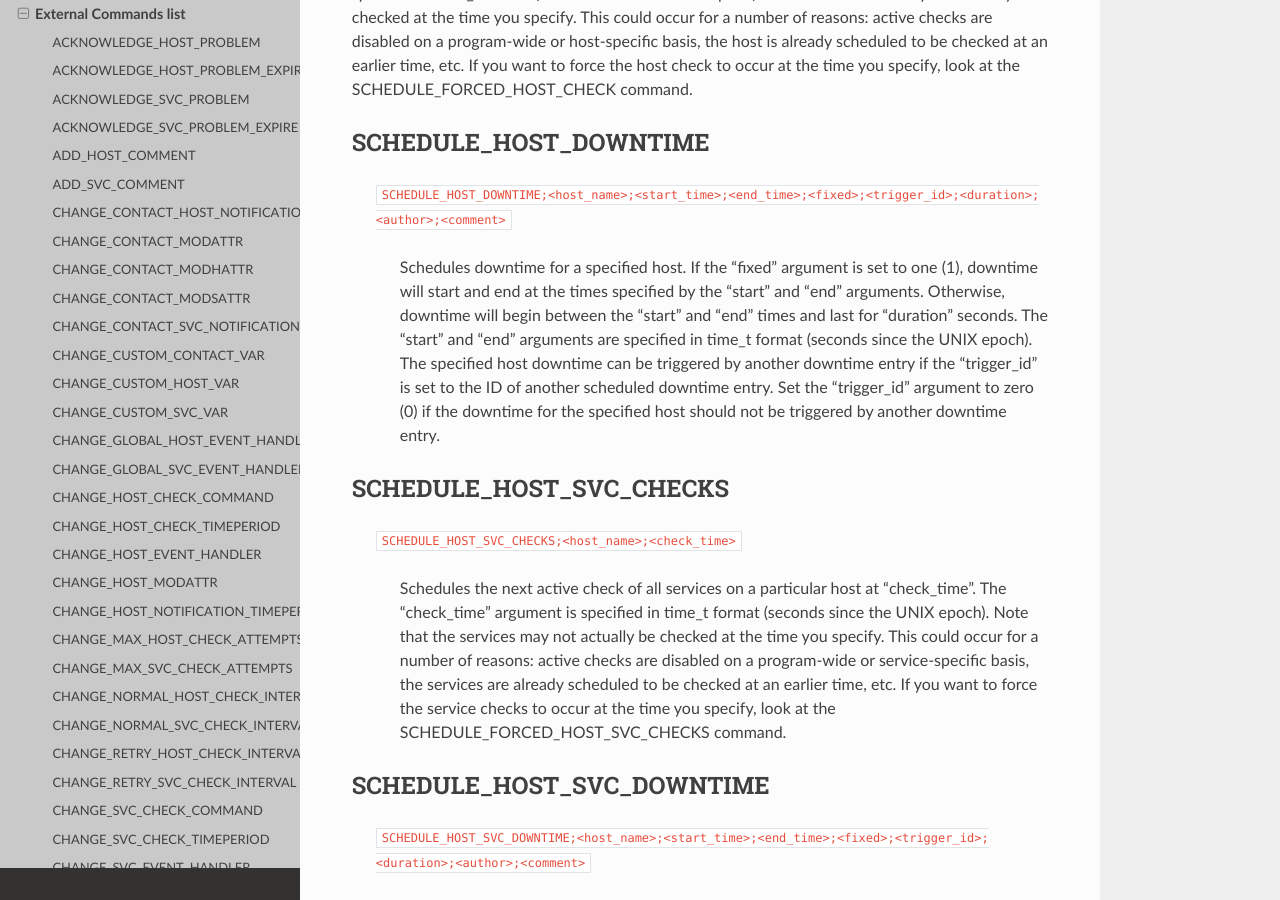
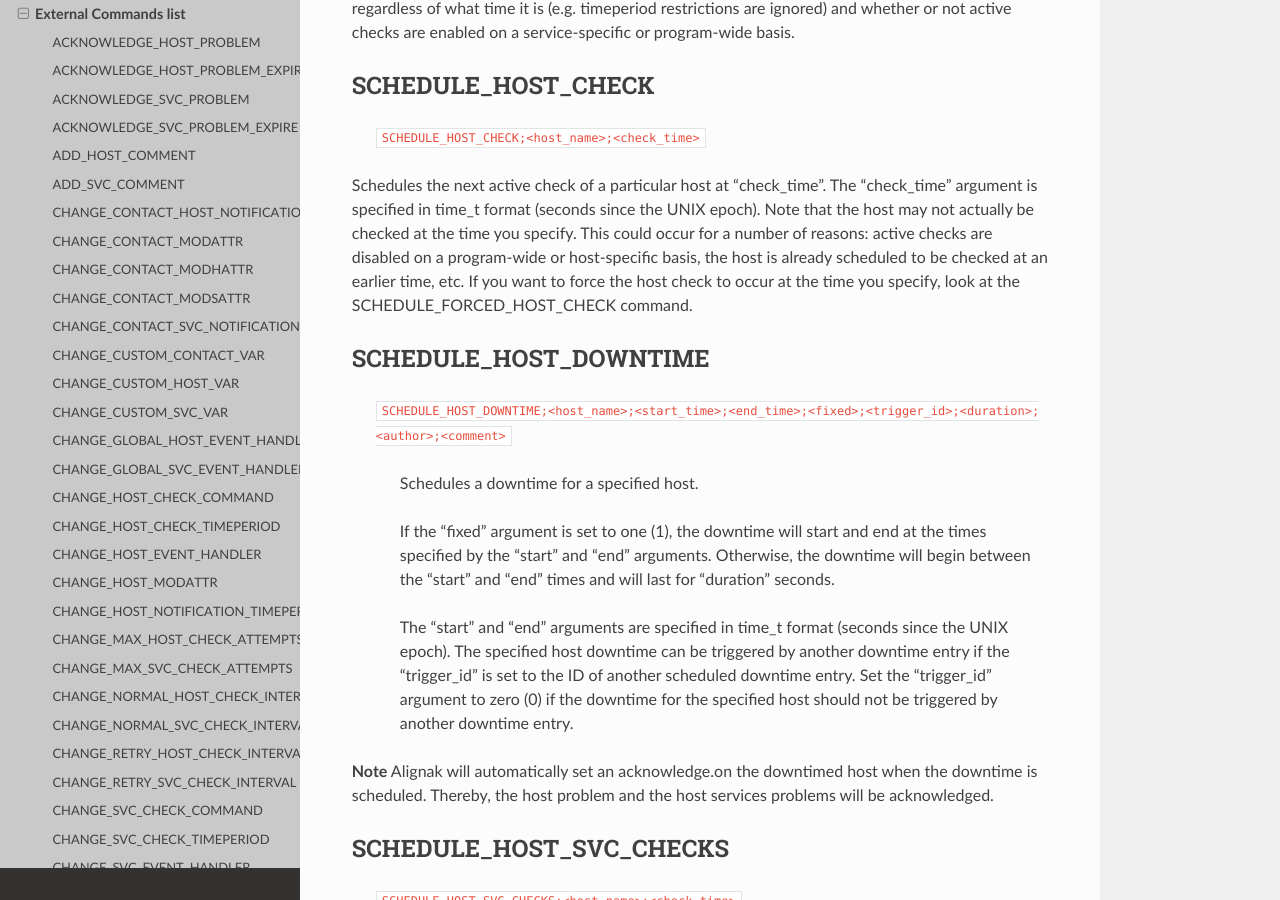
Before and after one commit to Alignak-monitoring/alignak-doc, a Sphinx documentation site: the page built from source/20_annexes/external_commands_list.rst, in a window 1280 px wide and 900 px high, scrolled down 26836 px. Built offline with Sphinx 7.4.7 and the Read the Docs theme 2.0.0, drawn with Linux system fonts in a browser that asks for light colours; some of the changed text lies outside the part shown.

Commit message:
Update external commands - acknowledge / downtime behavior

```diff
--- a/source/20_annexes/external_commands_list.rst
+++ b/source/20_annexes/external_commands_list.rst
@@ -10,7 +10,7 @@
 .. warning:: all those external commands are not implemented in Alignak! This list contains all the commonly known external commands and keep you informed if the command is implemented or not!
 
 ACKNOWLEDGE_HOST_PROBLEM
-~~~~~~~~~~~~~~~~~~~~~~~~~~~~~~~~~~~~~~~~
+~~~~~~~~~~~~~~~~~~~~~~~~
 
     ACKNOWLEDGE_HOST_PROBLEM;<host_name>;<sticky>;<notify>;<persistent>;<author>;<comment>
 
@@ -22,15 +22,19 @@
 
         If the "persistent" option is set to one (1), the comment associated with the acknowledgement will remain even after the host recovers.
 
+**Note** contrary to the legacy Nagios behavior, Alignak will automatically set an acknowledge.on all the host services that are currently problems when an host problem is acknowledged.
+
+**Note** that Alignak will always consider an acknowledge as persistent. Thus it will ignore the "persistent" information value.
+
 ACKNOWLEDGE_HOST_PROBLEM_EXPIRE
-~~~~~~~~~~~~~~~~~~~~~~~~~~~~~~~~~~~~~~~~
+~~~~~~~~~~~~~~~~~~~~~~~~~~~~~~~
 
     ``ACKNOWLEDGE_HOST_PROBLEM_EXPIRE;<host_name>;<sticky>;<notify>;<persistent>;<timestamp>;<author>;<comment>``
 
     Allows you to define the time (seconds since the UNIX epoch) when the acknowledgement will expire (will be deleted).
 
 ACKNOWLEDGE_SVC_PROBLEM
-~~~~~~~~~~~~~~~~~~~~~~~~~~~~~~~~~~~~~~~~
+~~~~~~~~~~~~~~~~~~~~~~~
 
     ``ACKNOWLEDGE_SVC_PROBLEM;<host_name>;<service_description>;<sticky>;<notify>;<persistent>;<author>;<comment>``
 
@@ -42,8 +46,10 @@
 
         If the "persistent" option is set to one (1), the comment associated with the acknowledgement will remain even after the service recovers.
 
+**Note** that Alignak will always consider an acknowledge as persistent. Thus it will ignore the "persistent" information value.
+
 ACKNOWLEDGE_SVC_PROBLEM_EXPIRE
-~~~~~~~~~~~~~~~~~~~~~~~~~~~~~~~~~~~~~~~~~~~~~~~~~~~~~~~~~~~~~~~~~~~~~~~~~~~~~~~~
+~~~~~~~~~~~~~~~~~~~~~~~~~~~~~~
 
     ``ACKNOWLEDGE_SVC_PROBLEM_EXPIRE;<host_name>;<service_description>;<sticky>;<notify>;<persistent>;<timestamp>;<author>;<comment>``
 
@@ -994,74 +1000,84 @@
 Schedules a forced active check of a particular service at "check_time". The "check_time" argument is specified in time_t format (seconds since the UNIX epoch). Forced checks are performed regardless of what time it is (e.g. timeperiod restrictions are ignored) and whether or not active checks are enabled on a service-specific or program-wide basis.
 
 SCHEDULE_HOST_CHECK
-~~~~~~~~~~~~~~~~~~~~~~~~~~~~~~~~~~~~~~~~~~~~~~~~~~~~~~~~~~~~~~~~~~~~~~~~~~~~~~~~
+~~~~~~~~~~~~~~~~~~~
 
    ``SCHEDULE_HOST_CHECK;<host_name>;<check_time>``
 
 Schedules the next active check of a particular host at "check_time". The "check_time" argument is specified in time_t format (seconds since the UNIX epoch). Note that the host may not actually be checked at the time you specify. This could occur for a number of reasons: active checks are disabled on a program-wide or host-specific basis, the host is already scheduled to be checked at an earlier time, etc. If you want to force the host check to occur at the time you specify, look at the SCHEDULE_FORCED_HOST_CHECK command.
 
 SCHEDULE_HOST_DOWNTIME
-~~~~~~~~~~~~~~~~~~~~~~~~~~~~~~~~~~~~~~~~~~~~~~~~~~~~~~~~~~~~~~~~~~~~~~~~~~~~~~~~
+~~~~~~~~~~~~~~~~~~~~~~
 
    ``SCHEDULE_HOST_DOWNTIME;<host_name>;<start_time>;<end_time>;<fixed>;<trigger_id>;<duration>;<author>;<comment>``
 
-      Schedules downtime for a specified host. If the "fixed" argument is set to one (1), downtime will start and end at the times specified by the "start" and "end" arguments. Otherwise, downtime will begin between the "start" and "end" times and last for "duration" seconds. The "start" and "end" arguments are specified in time_t format (seconds since the UNIX epoch). The specified host downtime can be triggered by another downtime entry if the "trigger_id" is set to the ID of another scheduled downtime entry. Set the "trigger_id" argument to zero (0) if the downtime for the specified host should not be triggered by another downtime entry.
+      Schedules a downtime for a specified host.
+
+      If the "fixed" argument is set to one (1), the downtime will start and end at the times specified by the "start" and "end" arguments. Otherwise, the downtime will begin between the "start" and "end" times and will last for "duration" seconds.
+
+      The "start" and "end" arguments are specified in time_t format (seconds since the UNIX epoch). The specified host downtime can be triggered by another downtime entry if the "trigger_id" is set to the ID of another scheduled downtime entry. Set the "trigger_id" argument to zero (0) if the downtime for the specified host should not be triggered by another downtime entry.
+
+**Note** Alignak will automatically set an acknowledge.on the downtimed host when the downtime is scheduled. Thereby, the host problem and the host services problems will be acknowledged.
+
 
 SCHEDULE_HOST_SVC_CHECKS
-~~~~~~~~~~~~~~~~~~~~~~~~~~~~~~~~~~~~~~~~~~~~~~~~~~~~~~~~~~~~~~~~~~~~~~~~~~~~~~~~
+~~~~~~~~~~~~~~~~~~~~~~~~
 
    ``SCHEDULE_HOST_SVC_CHECKS;<host_name>;<check_time>``
 
       Schedules the next active check of all services on a particular host at "check_time". The "check_time" argument is specified in time_t format (seconds since the UNIX epoch). Note that the services may not actually be checked at the time you specify. This could occur for a number of reasons: active checks are disabled on a program-wide or service-specific basis, the services are already scheduled to be checked at an earlier time, etc. If you want to force the service checks to occur at the time you specify, look at the SCHEDULE_FORCED_HOST_SVC_CHECKS command.
 
 SCHEDULE_HOST_SVC_DOWNTIME
-~~~~~~~~~~~~~~~~~~~~~~~~~~~~~~~~~~~~~~~~~~~~~~~~~~~~~~~~~~~~~~~~~~~~~~~~~~~~~~~~
+~~~~~~~~~~~~~~~~~~~~~~~~~~
 
    ``SCHEDULE_HOST_SVC_DOWNTIME;<host_name>;<start_time>;<end_time>;<fixed>;<trigger_id>;<duration>;<author>;<comment>``
 
       Schedules downtime for all services associated with a particular host. If the "fixed" argument is set to one (1), downtime will start and end at the times specified by the "start" and "end" arguments. Otherwise, downtime will begin between the "start" and "end" times and last for "duration" seconds. The "start" and "end" arguments are specified in time_t format (seconds since the UNIX epoch). The service downtime entries can be triggered by another downtime entry if the "trigger_id" is set to the ID of another scheduled downtime entry. Set the "trigger_id" argument to zero (0) if the downtime for the services should not be triggered by another downtime entry.
 
 SCHEDULE_HOSTGROUP_HOST_DOWNTIME
-~~~~~~~~~~~~~~~~~~~~~~~~~~~~~~~~~~~~~~~~~~~~~~~~~~~~~~~~~~~~~~~~~~~~~~~~~~~~~~~~
+~~~~~~~~~~~~~~~~~~~~~~~~~~~~~~~~
 
    ``SCHEDULE_HOSTGROUP_HOST_DOWNTIME;<hostgroup_name>;<start_time>;<end_time>;<fixed>;<trigger_id>;<duration>;<author>;<comment>``
 
       Schedules downtime for all hosts in a specified hostgroup. If the "fixed" argument is set to one (1), downtime will start and end at the times specified by the "start" and "end" arguments. Otherwise, downtime will begin between the "start" and "end" times and last for "duration" seconds. The "start" and "end" arguments are specified in time_t format (seconds since the UNIX epoch). The host downtime entries can be triggered by another downtime entry if the "trigger_id" is set to the ID of another scheduled downtime entry. Set the "trigger_id" argument to zero (0) if the downtime for the hosts should not be triggered by another downtime entry.
 
 SCHEDULE_HOSTGROUP_SVC_DOWNTIME
-~~~~~~~~~~~~~~~~~~~~~~~~~~~~~~~~~~~~~~~~~~~~~~~~~~~~~~~~~~~~~~~~~~~~~~~~~~~~~~~~
+~~~~~~~~~~~~~~~~~~~~~~~~~~~~~~~
 
    ``SCHEDULE_HOSTGROUP_SVC_DOWNTIME;<hostgroup_name>;<start_time>;<end_time>;<fixed>;<trigger_id>;<duration>;<author>;<comment>``
 
       Schedules downtime for all services associated with hosts in a specified hostgroup. If the "fixed" argument is set to one (1), downtime will start and end at the times specified by the "start" and "end" arguments. Otherwise, downtime will begin between the "start" and "end" times and last for "duration" seconds. The "start" and "end" arguments are specified in time_t format (seconds since the UNIX epoch). The service downtime entries can be triggered by another downtime entry if the "trigger_id" is set to the ID of another scheduled downtime entry. Set the "trigger_id" argument to zero (0) if the downtime for the services should not be triggered by another downtime entry.
 
 SCHEDULE_SERVICEGROUP_HOST_DOWNTIME
-~~~~~~~~~~~~~~~~~~~~~~~~~~~~~~~~~~~~~~~~~~~~~~~~~~~~~~~~~~~~~~~~~~~~~~~~~~~~~~~~
+~~~~~~~~~~~~~~~~~~~~~~~~~~~~~~~~~~~
 
    ``SCHEDULE_SERVICEGROUP_HOST_DOWNTIME;<servicegroup_name>;<start_time>;<end_time>;<fixed>;<trigger_id>;<duration>;<author>;<comment>``
 
       Schedules downtime for all hosts that have services in a specified servicegroup. If the "fixed" argument is set to one (1), downtime will start and end at the times specified by the "start" and "end" arguments. Otherwise, downtime will begin between the "start" and "end" times and last for "duration" seconds. The "start" and "end" arguments are specified in time_t format (seconds since the UNIX epoch). The host downtime entries can be triggered by another downtime entry if the "trigger_id" is set to the ID of another scheduled downtime entry. Set the "trigger_id" argument to zero (0) if the downtime for the hosts should not be triggered by another downtime entry.
 
 SCHEDULE_SERVICEGROUP_SVC_DOWNTIME
-~~~~~~~~~~~~~~~~~~~~~~~~~~~~~~~~~~~~~~~~~~~~~~~~~~~~~~~~~~~~~~~~~~~~~~~~~~~~~~~~
+~~~~~~~~~~~~~~~~~~~~~~~~~~~~~~~~~~
 
    ``SCHEDULE_SERVICEGROUP_SVC_DOWNTIME;<servicegroup_name>;<start_time>;<end_time>;<fixed>;<trigger_id>;<duration>;<author>;<comment>``
 
       Schedules downtime for all services in a specified servicegroup. If the "fixed" argument is set to one (1), downtime will start and end at the times specified by the "start" and "end" arguments. Otherwise, downtime will begin between the "start" and "end" times and last for "duration" seconds. The "start" and "end" arguments are specified in time_t format (seconds since the UNIX epoch). The service downtime entries can be triggered by another downtime entry if the "trigger_id" is set to the ID of another scheduled downtime entry. Set the "trigger_id" argument to zero (0) if the downtime for the services should not be triggered by another downtime entry.
 
 SCHEDULE_SVC_CHECK
-~~~~~~~~~~~~~~~~~~~~~~~~~~~~~~~~~~~~~~~~~~~~~~~~~~~~~~~~~~~~~~~~~~~~~~~~~~~~~~~~
+~~~~~~~~~~~~~~~~~~
 
    ``SCHEDULE_SVC_CHECK;<host_name>;<service_description>;<check_time>``
 
       Schedules the next active check of a specified service at "check_time". The "check_time" argument is specified in time_t format (seconds since the UNIX epoch). Note that the service may not actually be checked at the time you specify. This could occur for a number of reasons: active checks are disabled on a program-wide or service-specific basis, the service is already scheduled to be checked at an earlier time, etc. If you want to force the service check to occur at the time you specify, look at the SCHEDULE_FORCED_SVC_CHECK command.
 
 SCHEDULE_SVC_DOWNTIME
-~~~~~~~~~~~~~~~~~~~~~~~~~~~~~~~~~~~~~~~~~~~~~~~~~~~~~~~~~~~~~~~~~~~~~~~~~~~~~~~~
+~~~~~~~~~~~~~~~~~~~~~
 
    ``SCHEDULE_SVC_DOWNTIME;<host_name>;<service_description>;<start_time>;<end_time>;<fixed>;<trigger_id>;<duration>;<author>;<comment>``
 
       Schedules downtime for a specified service. If the "fixed" argument is set to one (1), downtime will start and end at the times specified by the "start" and "end" arguments. Otherwise, downtime will begin between the "start" and "end" times and last for "duration" seconds. The "start" and "end" arguments are specified in time_t format (seconds since the UNIX epoch). The specified service downtime can be triggered by another downtime entry if the "trigger_id" is set to the ID of another scheduled downtime entry. Set the "trigger_id" argument to zero (0) if the downtime for the specified service should not be triggered by another downtime entry.
+
+**Note** Alignak will automatically set an acknowledge.on the downtimed service.
+
 
 SEND_CUSTOM_HOST_NOTIFICATION
 ~~~~~~~~~~~~~~~~~~~~~~~~~~~~~~~~~~~~~~~~~~~~~~~~~~~~~~~~~~~~~~~~~~~~~~~~~~~~~~~~
```
